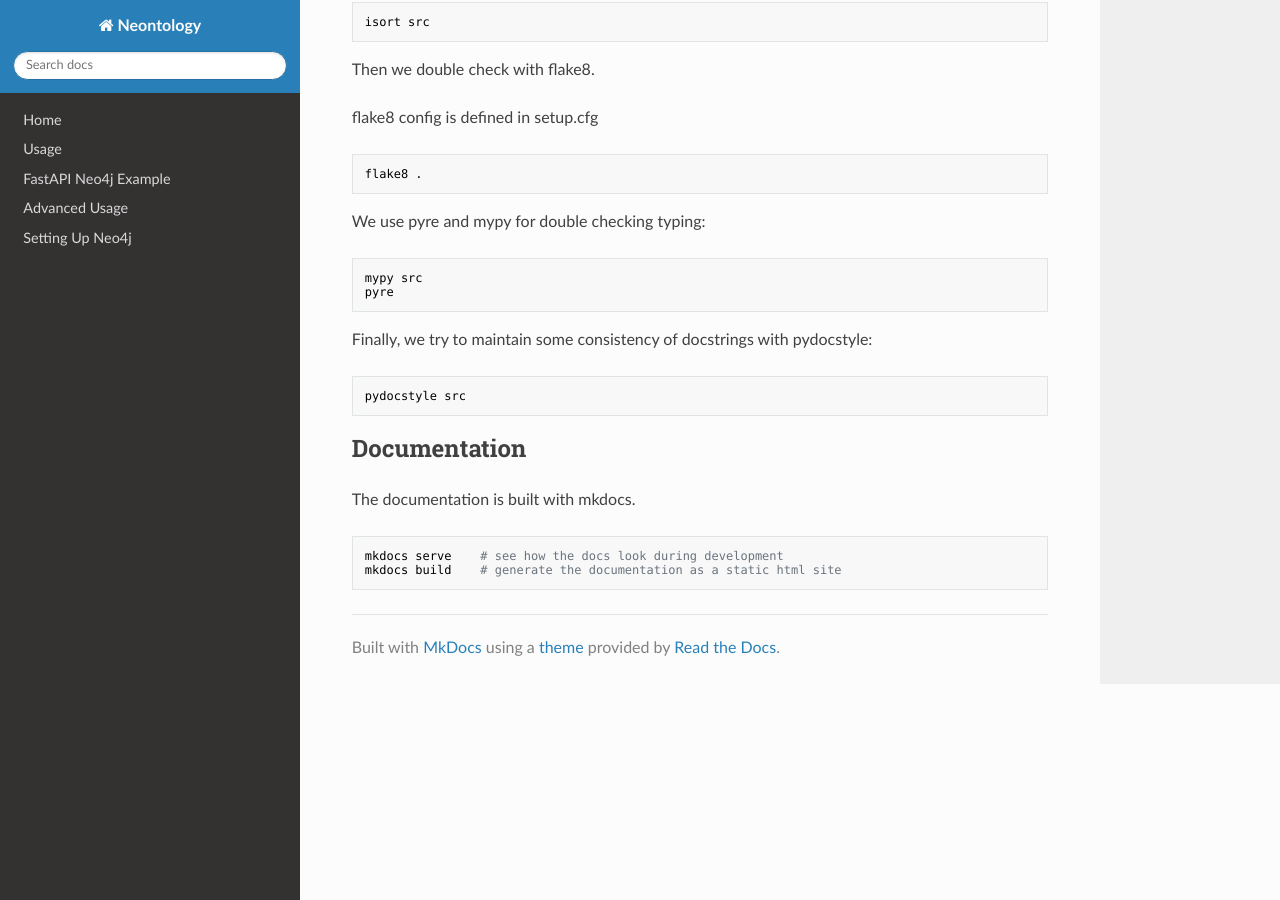
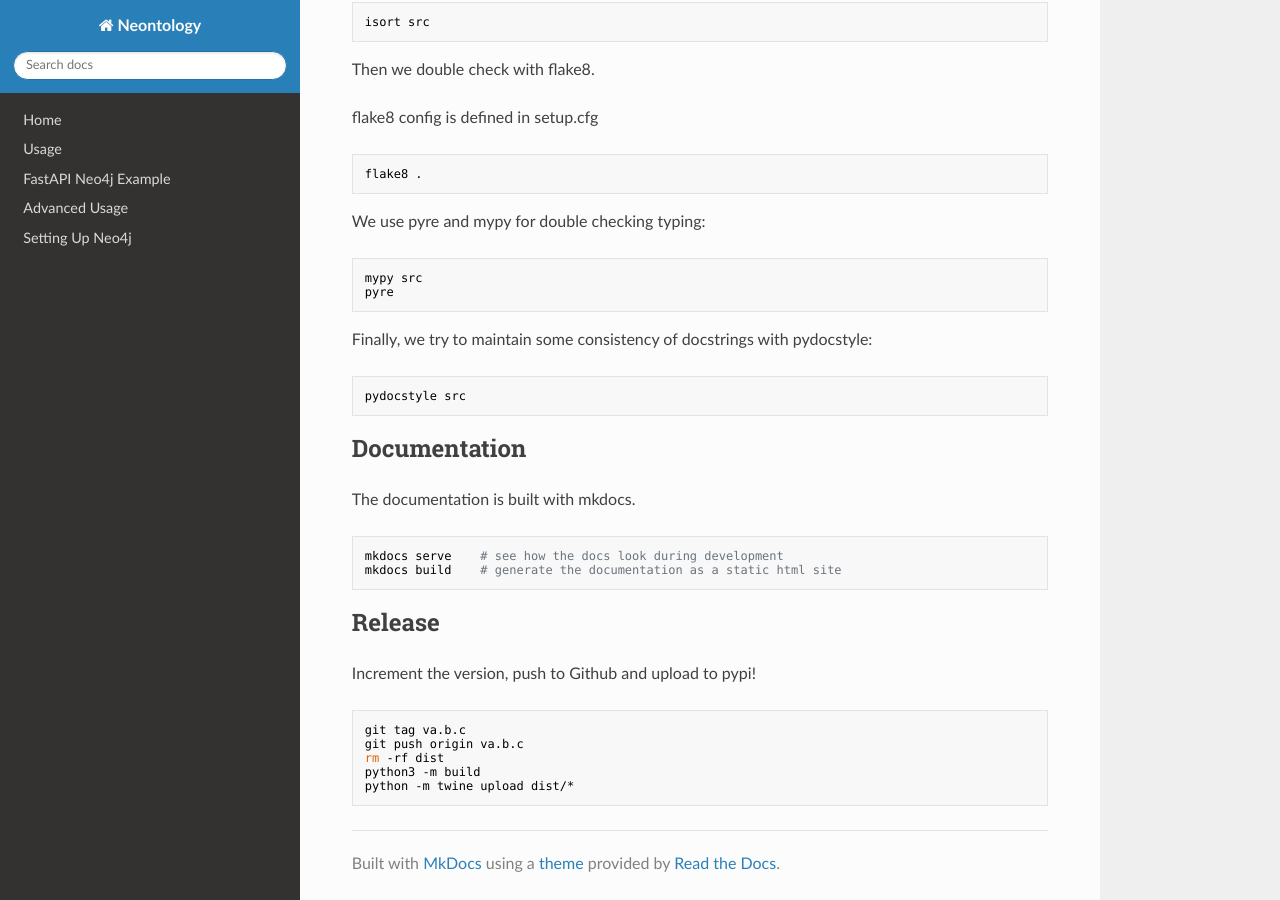
Before and after one commit to ontolocy/neontology, an MkDocs documentation site: the page built from docs/development.md, in a window 1280 px wide and 900 px high, scrolled down 1181 px. Built offline with MkDocs 1.6.1, drawn with Linux system fonts in a browser that asks for light colours; nearby versions of some CDN libraries.

````diff
--- a/docs/development.md
+++ b/docs/development.md
@@ -84,3 +84,15 @@ The documentation is built with mkdocs.
 mkdocs serve    # see how the docs look during development
 mkdocs build    # generate the documentation as a static html site
 ```
+
+## Release
+
+Increment the version, push to Github and upload to pypi!
+
+```bash
+git tag va.b.c
+git push origin va.b.c
+rm -rf dist
+python3 -m build
+python -m twine upload dist/*
+```
--- /dev/null
+++ b/docs/requirements.txt
@@ -0,0 +1 @@
+mkdocs==1.3.1
````
Also changed, not shown: .readthedocs.yaml (added, +20 -0 lines), README.md (+2 -0 lines).
